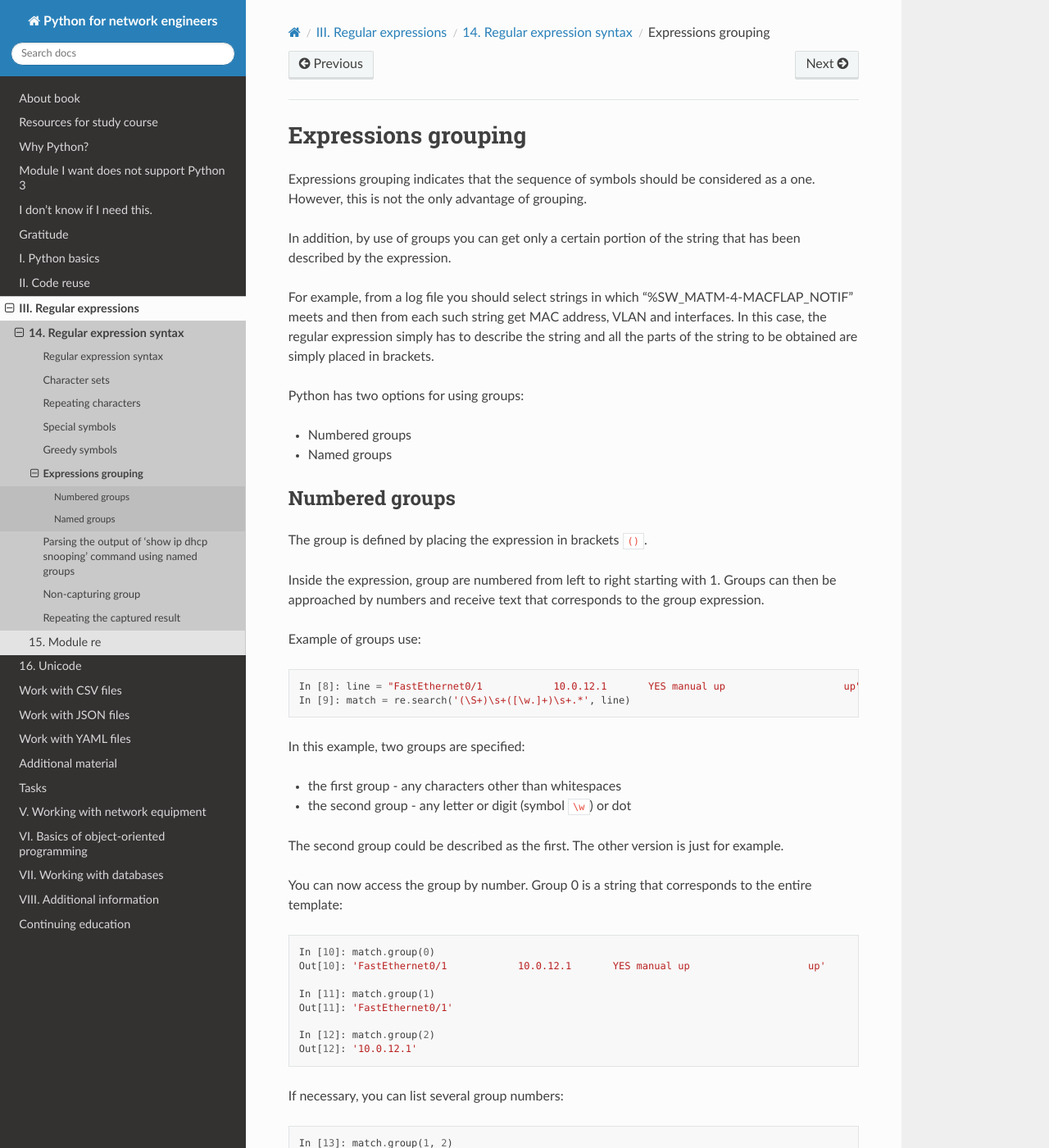
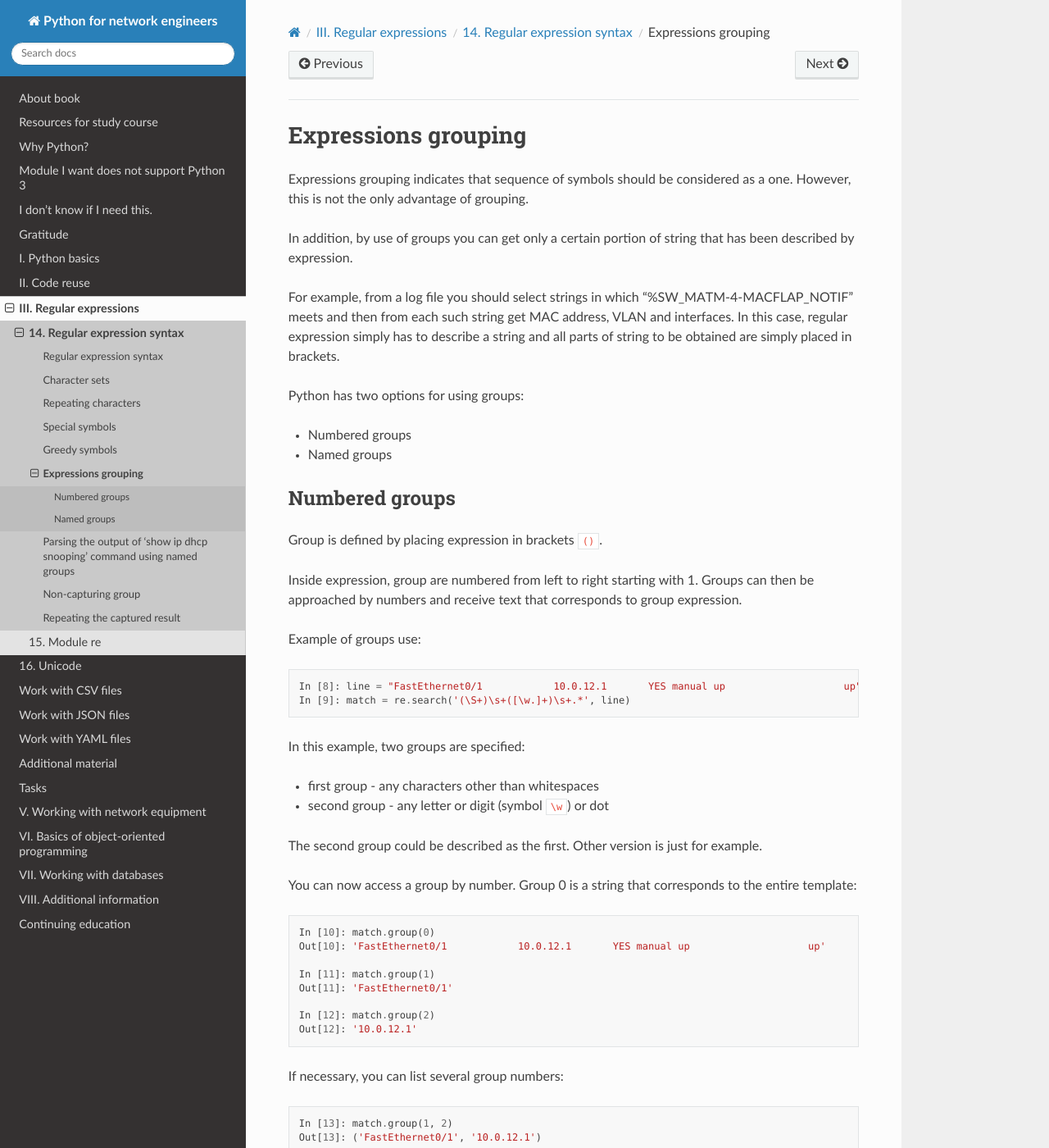
Before and after one commit to natenka/pyneng-book-en, a Sphinx documentation site: the page built from docs/source/book/14_regex/4_re_groups.rst, in a window 1280 px wide and 1400 px high. Shown: the whole window at 82% size. Built offline with Sphinx 7.4.7 and the Read the Docs theme 2.0.0, drawn with Linux system fonts in a browser that asks for light colours; pages that are not in the unit, such as notebooks, are missing from menus; some of the changed text lies outside the part shown.

Commit message:
Update 4_re_groups.rst

```diff
--- a/docs/source/book/14_regex/4_re_groups.rst
+++ b/docs/source/book/14_regex/4_re_groups.rst
@@ -1,11 +1,11 @@
 Expressions grouping
 ---------------------
 
-Expressions grouping indicates that the sequence of symbols should be considered as a one. However, this is not the only advantage of grouping.
+Expressions grouping indicates that sequence of symbols should be considered as a one. However, this is not the only advantage of grouping.
 
-In addition, by use of groups you can get only a certain portion of the string that has been described by the expression.
+In addition, by use of groups you can get only a certain portion of string that has been described by expression.
 
-For example, from a log file you should select strings in which "%SW_MATM-4-MACFLAP_NOTIF" meets and then from each such string get MAC address, VLAN and interfaces. In this case, the regular expression simply has to describe the string and all the parts of the string to be obtained are simply placed in brackets.
+For example, from a log file you should select strings in which "%SW_MATM-4-MACFLAP_NOTIF" meets and then from each such string get MAC address, VLAN and interfaces. In this case, regular expression simply has to describe a string and all parts of string to be obtained are simply placed in brackets.
 
 Python has two options for using groups:
 
@@ -15,9 +15,9 @@ Python has two options for using groups:
 Numbered groups
 ~~~~~~~~~~~~~~~~~~~
 
-The group is defined by placing the expression in brackets ``()``.
+Group is defined by placing expression in brackets ``()``.
 
-Inside the expression, group are numbered from left to right starting with 1. Groups can then be approached by numbers and receive text that corresponds to the group expression.
+Inside expression, group are numbered from left to right starting with 1. Groups can then be approached by numbers and receive text that corresponds to group expression.
 
 Example of groups use:
 
@@ -28,12 +28,12 @@ Example of groups use:
 
 In this example, two groups are specified:
 
--  the first group - any characters other than whitespaces
--  the second group - any letter or digit (symbol ``\w``) or dot
+-  first group - any characters other than whitespaces
+-  second group - any letter or digit (symbol ``\w``) or dot
 
-The second group could be described as the first. The other version is just for example.
+The second group could be described as the first. Other version is just for example.
 
-You can now access the group by number. Group 0 is a string that corresponds to the entire template:
+You can now access a group by number. Group 0 is a string that corresponds to the entire template:
 
 .. code:: python
 
@@ -69,7 +69,7 @@ Starting with Python 3.6, groups can be accessed as follows:
     In [17]: match[2]
     Out[17]: '10.0.12.1'
 
-Method groups() is used to display all substrings that correspond to the specified groups:
+Method groups() is used to display all substrings that correspond to specified groups:
 
 .. code:: python
 
@@ -79,11 +79,11 @@ Method groups() is used to display all substrings that correspond to the specifi
 Named groups
 ~~~~~~~~~~~~~~~~~~
 
-When the expression is complex, it is not very convenient to determine the number of the group. Plus, when you modify an expression the order of groups can be changed and you will need to change the code that refers to the groups.
+When expression is complex, it is not very convenient to determine number of group. Plus, when you modify an expression the order of groups can be changed and you will need to change the code that refers to groups.
 
-The named groups allow you to give a name to the group.
+Named groups allow you to give a name to the group.
 
-Syntax of the named group ``(?P<name>regex)``:
+Syntax of named group ``(?P<name>regex)``:
 
 .. code:: python
 
@@ -101,14 +101,14 @@ These groups can now be accessed by name:
     In [22]: match.group('address')
     Out[22]: '10.0.12.1'
 
-It is also very useful that with the groupdict() method you can get a dictionary where the keys are the names of groups and the values are the substrings that correspond to them:
+It is also very useful that with groupdict() method you can get a dictionary where keys are the names of groups and values are the substrings that correspond to them:
 
 .. code:: python
 
     In [23]: match.groupdict()
     Out[23]: {'address': '10.0.12.1', 'intf': 'FastEthernet0/1'}
 
-And then you can add groups to the regular expression and rely on their name instead of order:
+And then you can add groups to regular expression and rely on their name instead of order:
 
 .. code:: python
 
```
